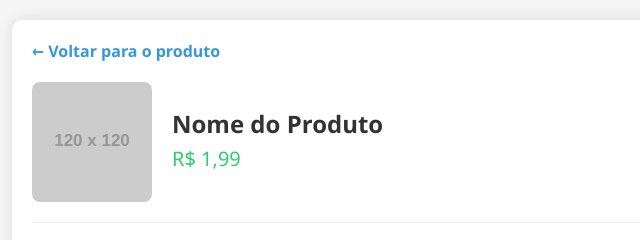
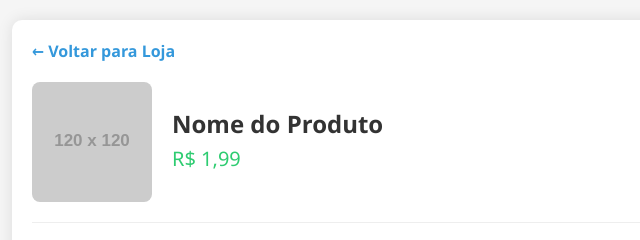
Before and after one commit to samuelburkner/sistemapagamento, a plain HTML site: page index.html in a window 1280 px wide. Shown: the top 240 px of the page, 228-868 px from the left. Drawn offline with Linux system fonts and the light colour scheme; placeholder pictures from the web are drawn by us.

Commit message:
Update index.html

```diff
--- a/index.html
+++ b/index.html
@@ -190,7 +190,7 @@
 </head>
 <body>
     <div class="container">
-        <a href="#" class="back-btn">← Voltar para o produto</a>
+        <a href="http://127.0.0.1:5500/index.html#Legumes" class="back-btn">← Voltar para Loja</a>
 
         <div class="product-header">
             <img src="https://via.placeholder.com/120" alt="Produto" class="product-image" id="productImage">
```
